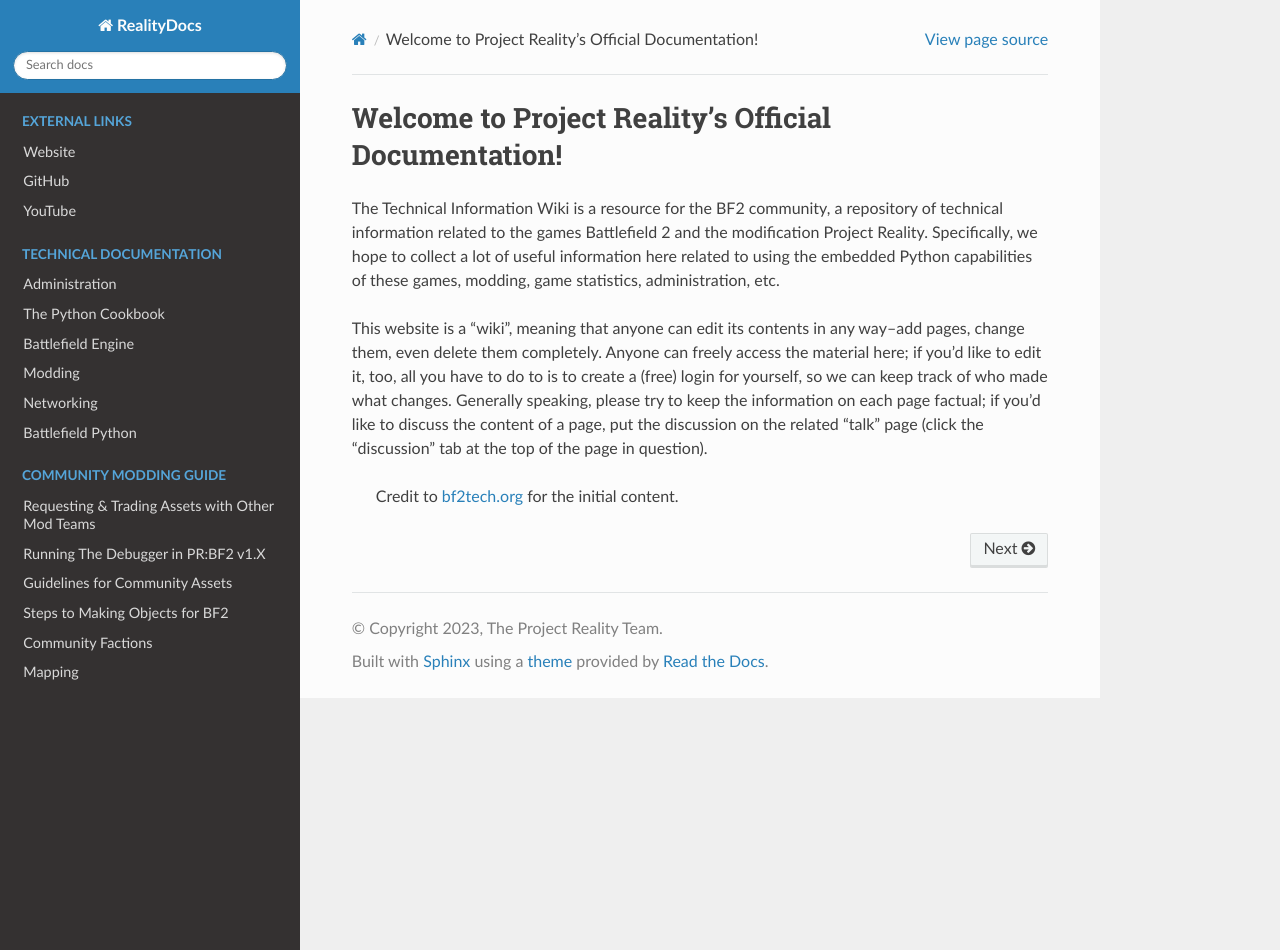
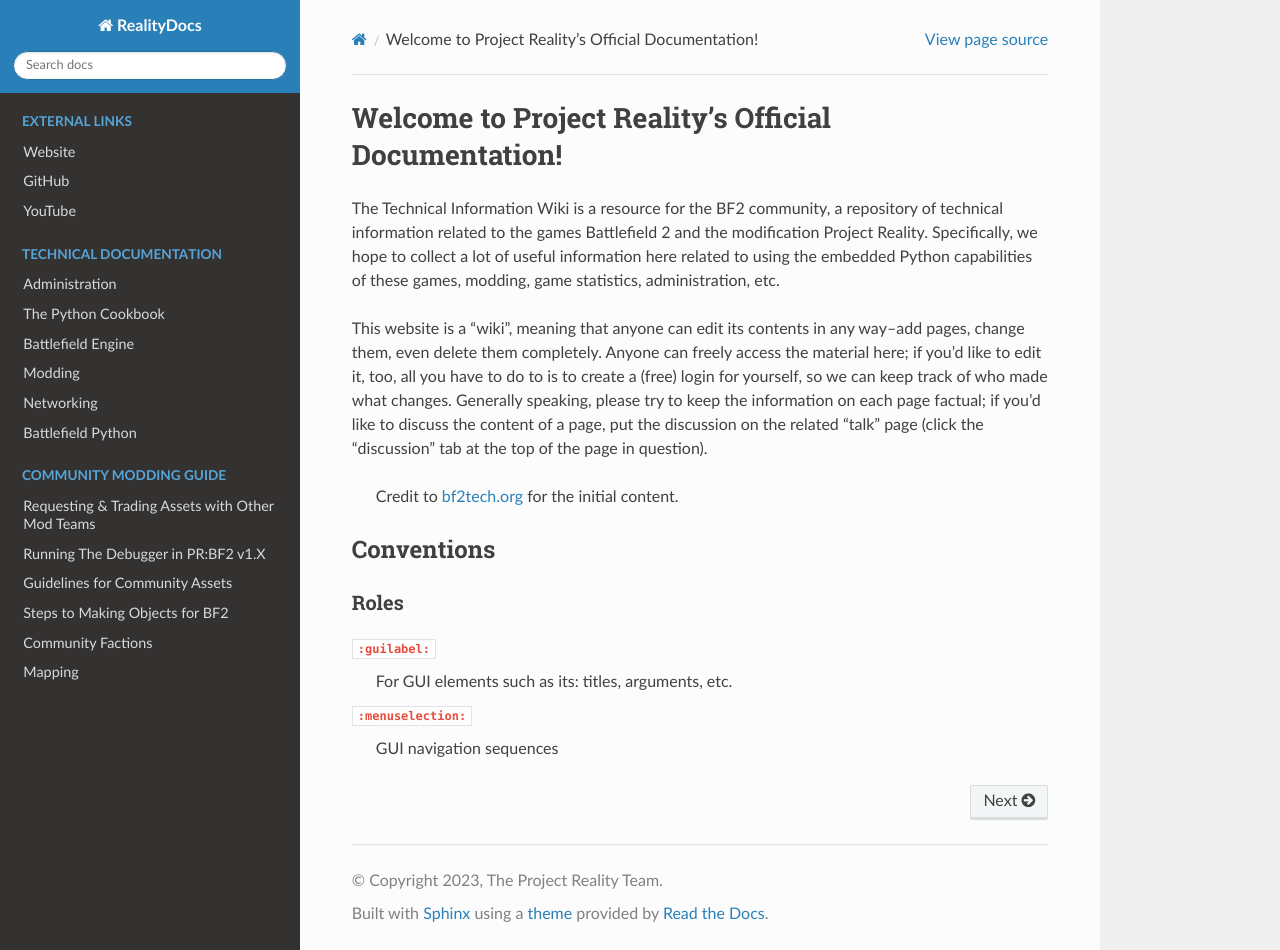
Before and after one commit to papadanku/RealityDocs, a Sphinx documentation site: the page built from docs/source/index.rst, in a window 1280 px wide and 950 px high. Built offline with Sphinx 7.4.7 and the Read the Docs theme 2.0.0, drawn with Linux system fonts in a browser that asks for light colours.

Commit message:
Update index.rst

```diff
--- a/docs/source/index.rst
+++ b/docs/source/index.rst
@@ -30,3 +30,14 @@ The Technical Information Wiki is a resource for the BF2 community, a repository
 This website is a "wiki", meaning that anyone can edit its contents in any way--add pages, change them, even delete them completely. Anyone can freely access the material here; if you'd like to edit it, too, all you have to do to is to create a (free) login for yourself, so we can keep track of who made what changes. Generally speaking, please try to keep the information on each page factual; if you'd like to discuss the content of a page, put the discussion on the related "talk" page (click the "discussion" tab at the top of the page in question).
 
    Credit to `bf2tech.org <http://bf2tech.org>`_ for the initial content.
+
+Conventions
+-----------
+
+Roles
+^^^^^
+
+``:guilabel:``
+   For GUI elements such as its: titles, arguments, etc.
+``:menuselection:``
+   GUI navigation sequences
```
